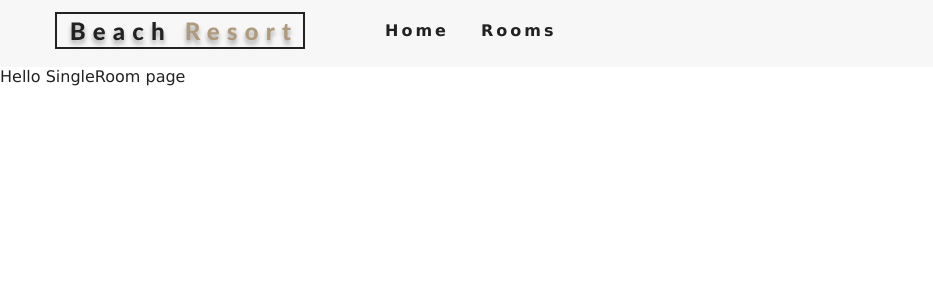
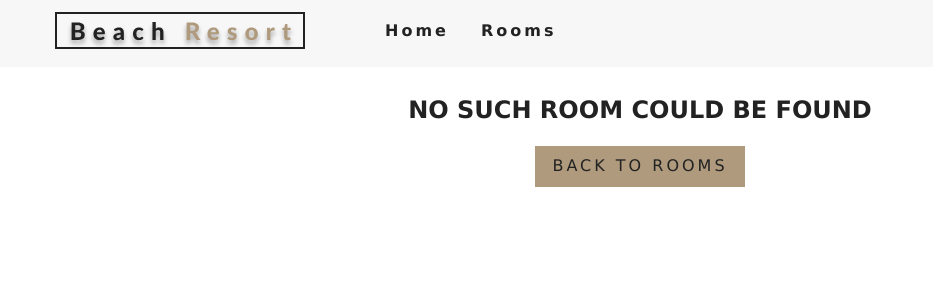
Before and after one commit to abduh9350/hotel-reservation, a React (Create React App) app: page /rooms/1 in a window 1280 px wide. Shown: the top 300 px of the page, without its empty margins (0-933 px from the left). Built offline with nearby package versions, Linux system fonts and the light colour scheme.

Commit message:
single room page on construction

```diff
--- a/src/App.js
+++ b/src/App.js
@@ -12,7 +12,7 @@
       <Switch>
         <Route exact path='/' component={Home} />
         <Route exact path='/rooms' component={Rooms} />
-        <Route path='/rooms/:abdu' component={SingleRoom} />
+        <Route path='/rooms/:slug' component={SingleRoom} />
         <Route component={Error} />
       </Switch>
     </div>
--- a/src/context.js
+++ b/src/context.js
@@ -30,9 +30,21 @@
         })
         return tempItems
     }
+
+    getRoom = (slug) => {
+        let tempRooms = [...this.state.rooms];
+        const room = tempRooms.find(room => room.slug === slug);
+        return room;
+    };
+
     render() {
         return (
-            <RoomContext.Provider value={{...this.state}}>
+            <RoomContext.Provider
+                value={{
+                    ...this.state,
+                    getRoom: this.getRoom
+                }}
+            >
                 {this.props.children}
             </RoomContext.Provider>
         )
--- a/src/pages/SingleRoom.js
+++ b/src/pages/SingleRoom.js
@@ -1,11 +1,40 @@
-import React from 'react'
+import React, {Component} from 'react'
+import defaultBcg from '../images/room-1.jpeg'
+import Hero from '../components/Hero'
+import Banner from '../components/Banner'
+import {Link} from 'react-router-dom'
+import {RoomContext} from '../context'
 
-function SingleRoom() {
-    return (
-        <div>
-            Hello SingleRoom page
-        </div>
-    )
+class SingleRoom extends Component {
+    constructor(props) {
+        super(props);
+        this.state = {
+            slug: this.props.match.params.slug,
+            defaultBcg,
+        }
+    }
+    static contextType = RoomContext;
+    render() {
+        const {getRoom} = this.context;
+        const room = getRoom(this.state.slug);
+        if(!room) {
+            return (
+                <div className="error">
+                    <h3>
+                        no such room could be found
+                    </h3>
+                    <Link to='/rooms' className='btn-primary'>
+                        Back to Rooms
+                    </Link>
+                </div>
+            )
+        }
+        return (
+            <div>
+                Hello SingleRoom page {room.name}
+            </div>
+        )
+    }
 }
 
 export default SingleRoom
```
Also changed, not shown: 1 other file (tests, documents, lock files or other folders).
